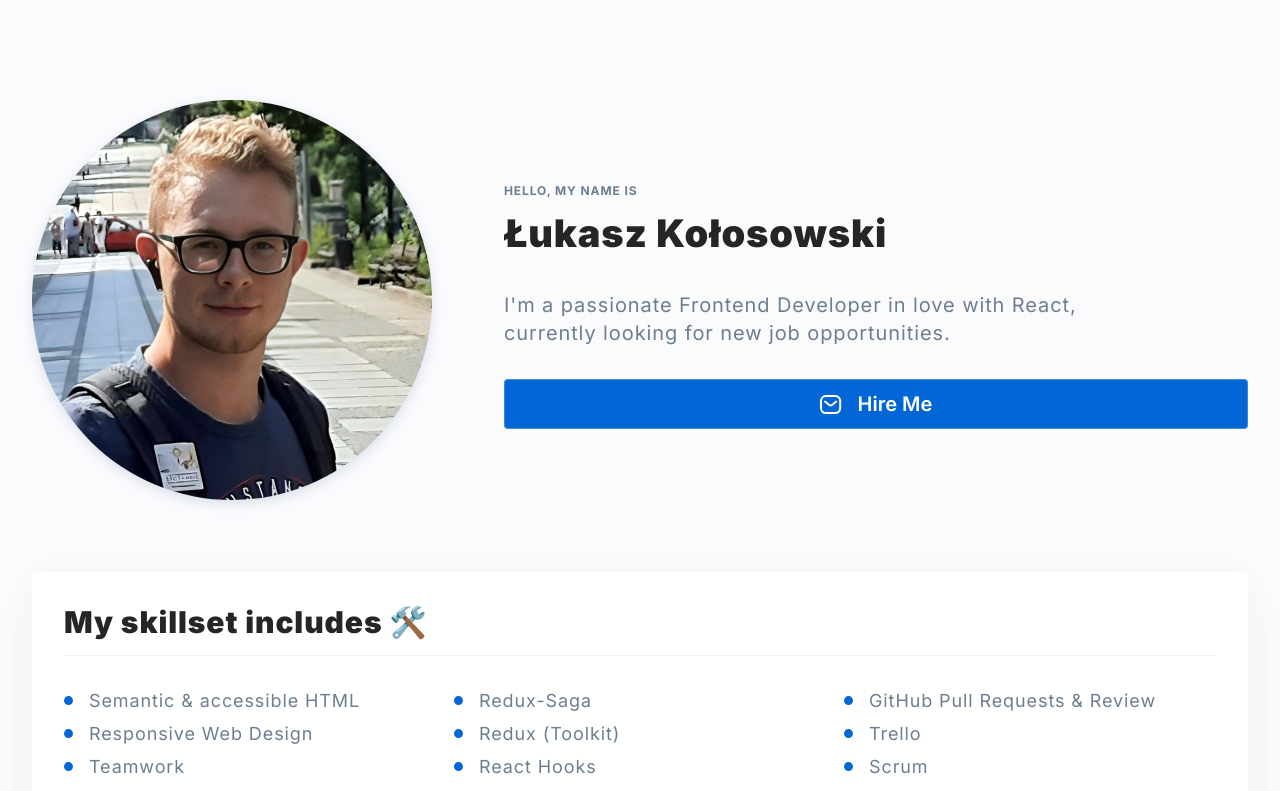
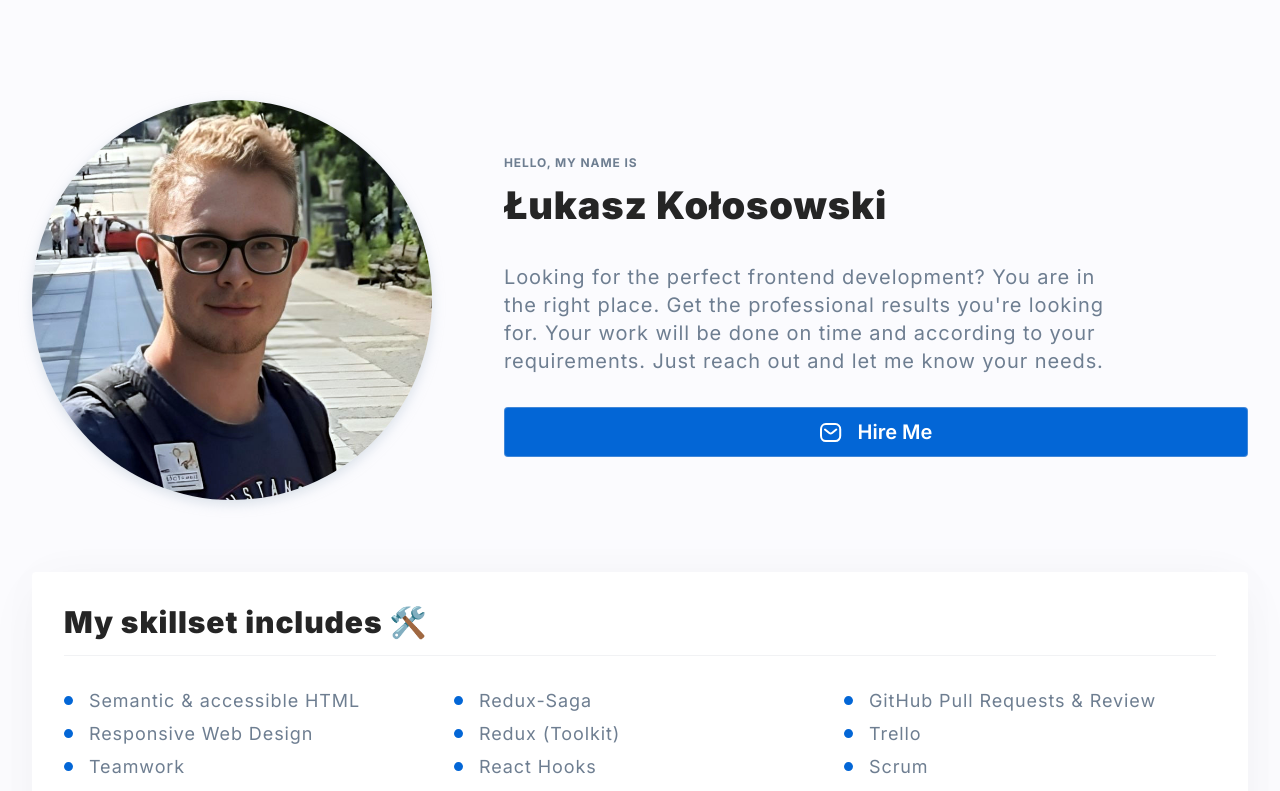
Before and after one commit to lkkolosowski/personal-homepage, a React (Create React App) app: page / in a window 1280 px wide. Shown: the top 791 px of the page. Built offline with nearby package versions, Linux system fonts and the light colour scheme; no server answers.

Commit message:
update description in header

```diff
--- a/src/common/Header/index.js
+++ b/src/common/Header/index.js
@@ -17,8 +17,10 @@ const Header = () => (
       </Subtitle>
       <Title>Łukasz Kołosowski</Title>
       <ExtraHeaderContent>
-        I'm a passionate Frontend Developer in love with React, currently
-        looking for new job opportunities.
+        Looking for the perfect frontend development? You are in the right
+        place. Get the professional results you're looking for. Your work
+        will be done on time and according to your requirements. Just reach
+        out and let me know your needs.
       </ExtraHeaderContent>
       <Button>
         <Icon />
```
